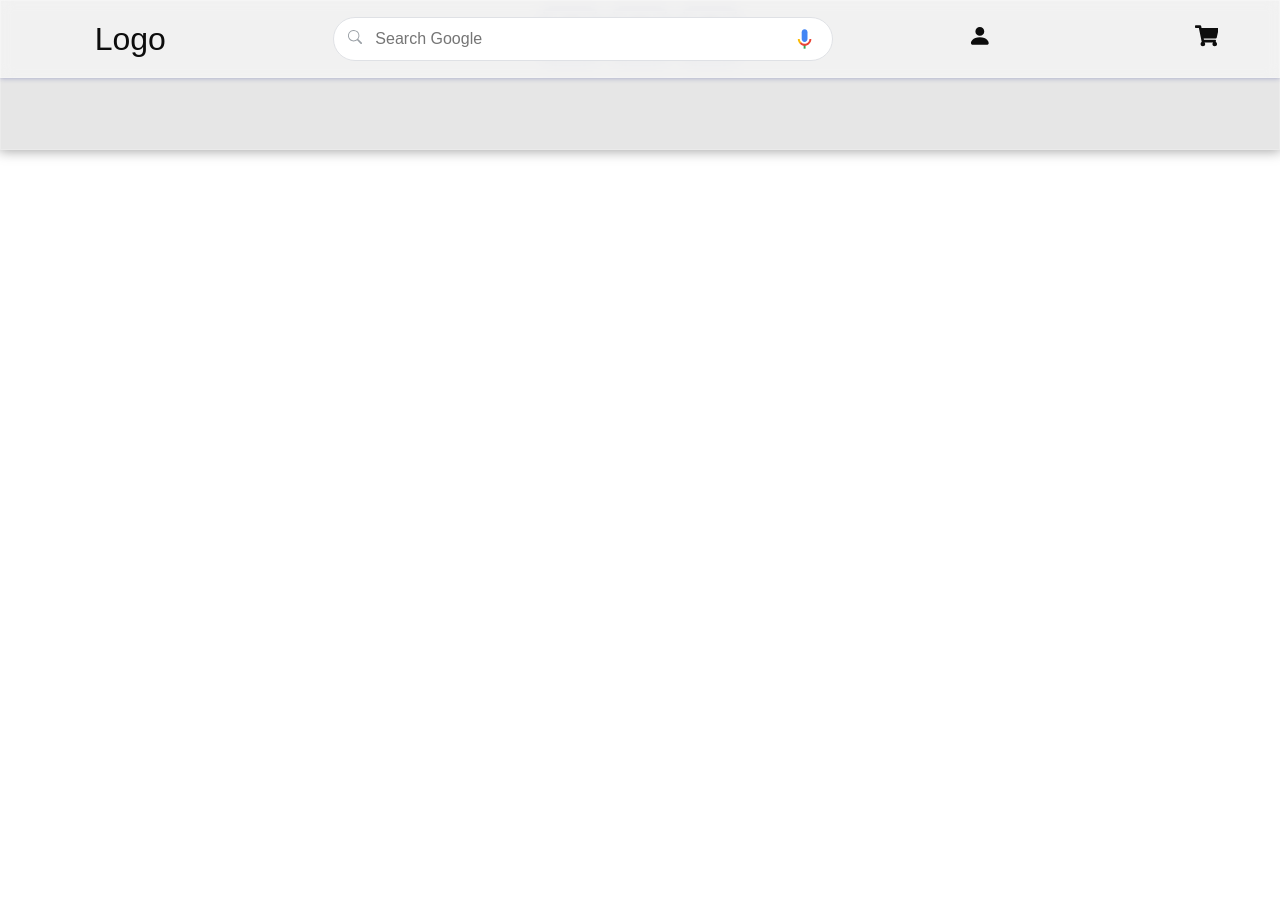
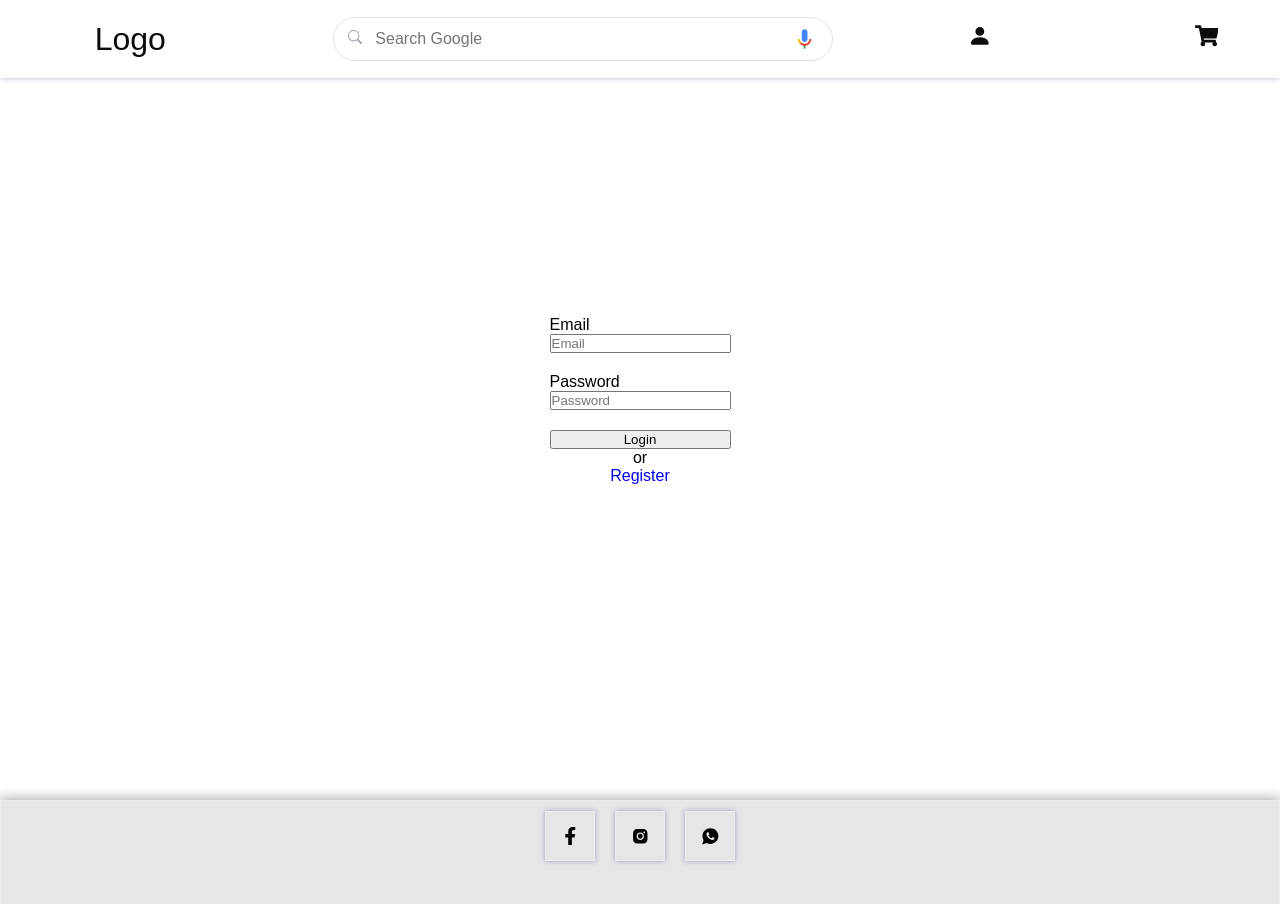
Before and after one commit to Federom99/E-Commerce, a React (Vite) app in the folder client/: page /login in a window 1280 px wide. Before the commit this address had no page. Shown: the top 904 px of the page. Before the commit the page ends 800 px from the top, so only its background shows below. Built offline with nearby package versions, Linux system fonts and the light colour scheme.

Commit message:
Front login route & view, tested w back

```diff
--- a/client/package.json
+++ b/client/package.json
@@ -8,6 +8,7 @@
     "preview": "vite preview"
   },
   "dependencies": {
+    "axios": "^0.27.2",
     "global": "^4.4.0",
     "react": "^18.0.0",
     "react-dom": "^18.0.0",
--- a/client/src/App.jsx
+++ b/client/src/App.jsx
@@ -8,6 +8,7 @@ import ShoppingCart from "./pages/Cart";
 import Profile from "./pages/Profile";
 import { GlobalStyle } from "./styles/GlobalStyles";
 import Footer from "./components/Footer";
+import Login from "./pages/login/Login";
 
 function App() {
   const location = useLocation();
@@ -22,6 +23,7 @@ function App() {
         <Route path="/detail/:productId" element={<ProductDetail />} />
         <Route path="/admin/" element={<AdminHub />} />
         <Route path="/newUser" element={<CreateUser />} />
+        <Route path="/login" element={<Login />} />
         <Route path="/cart/" element={<ShoppingCart />} />
         <Route path="/profile/" element={<Profile />} />
       </Routes>
--- /dev/null
+++ b/client/src/pages/login/Login.jsx
@@ -0,0 +1,86 @@
+import { useState, useEffect } from "react";
+import axios from "axios";
+import { Link, useNavigate } from "react-router-dom";
+
+const Login = () => {
+  const [email, setEmail] = useState("");
+  const [password, setPassword] = useState("");
+  const [alert, setAlert] = useState({});
+  const navigate = useNavigate();
+
+  useEffect(() => {
+    const userSession = localStorage.getItem("token");
+    if (userSession) {
+      navigate("/");
+    }
+  }, []);
+
+  const handleSubmit = async (e) => {
+    e.preventDefault();
+
+    if ([email, password].includes("")) {
+      setAlert({ msg: "All fields are required" });
+      return;
+    }
+
+    try {
+      const { data } = await axios.post("http://localhost:3001/user/login", {
+        mail: email,
+        contraseña: password,
+      });
+
+      localStorage.setItem("token", data.token);
+      navigate("/");
+    } catch (error) {
+      setAlert({ msg: error.response.data.msg });
+    }
+  };
+
+  const { msg } = alert;
+
+  return (
+    <div
+      style={{
+        height: "100vh",
+        display: "flex",
+        flexDirection: "column",
+        alignItems: "center",
+        justifyContent: "center",
+      }}
+    >
+      <form
+        onSubmit={handleSubmit}
+        style={{ display: "flex", flexDirection: "column", gap: 20 }}
+      >
+        <div style={{ display: "flex", flexDirection: "column" }}>
+          <label htmlFor="email">Email</label>
+          <input
+            name="email"
+            type="text"
+            placeholder="Email"
+            onChange={(e) => setEmail(e.target.value)}
+          />
+        </div>
+
+        <div style={{ display: "flex", flexDirection: "column" }}>
+          <label htmlFor="email">Password</label>
+          <input
+            type="password"
+            placeholder="Password"
+            onChange={(e) => setPassword(e.target.value)}
+          />
+        </div>
+
+        <div style={{ display: "flex", flexDirection: "column", alignItems: 'center', justifyContent: 'center'}}>
+          <button style={{width: '100%'}} type="submit">Login</button>
+          or
+          <Link style={{textDecoration: 'none'}} to={"/newUser"}>Register</Link>
+        </div>
+      </form>
+
+      {alert.msg && <p>{msg}</p>}
+    </div>
+  );
+};
+
+export default Login;
```
Also changed, not shown: 1 other file (tests, documents, lock files or other folders).
